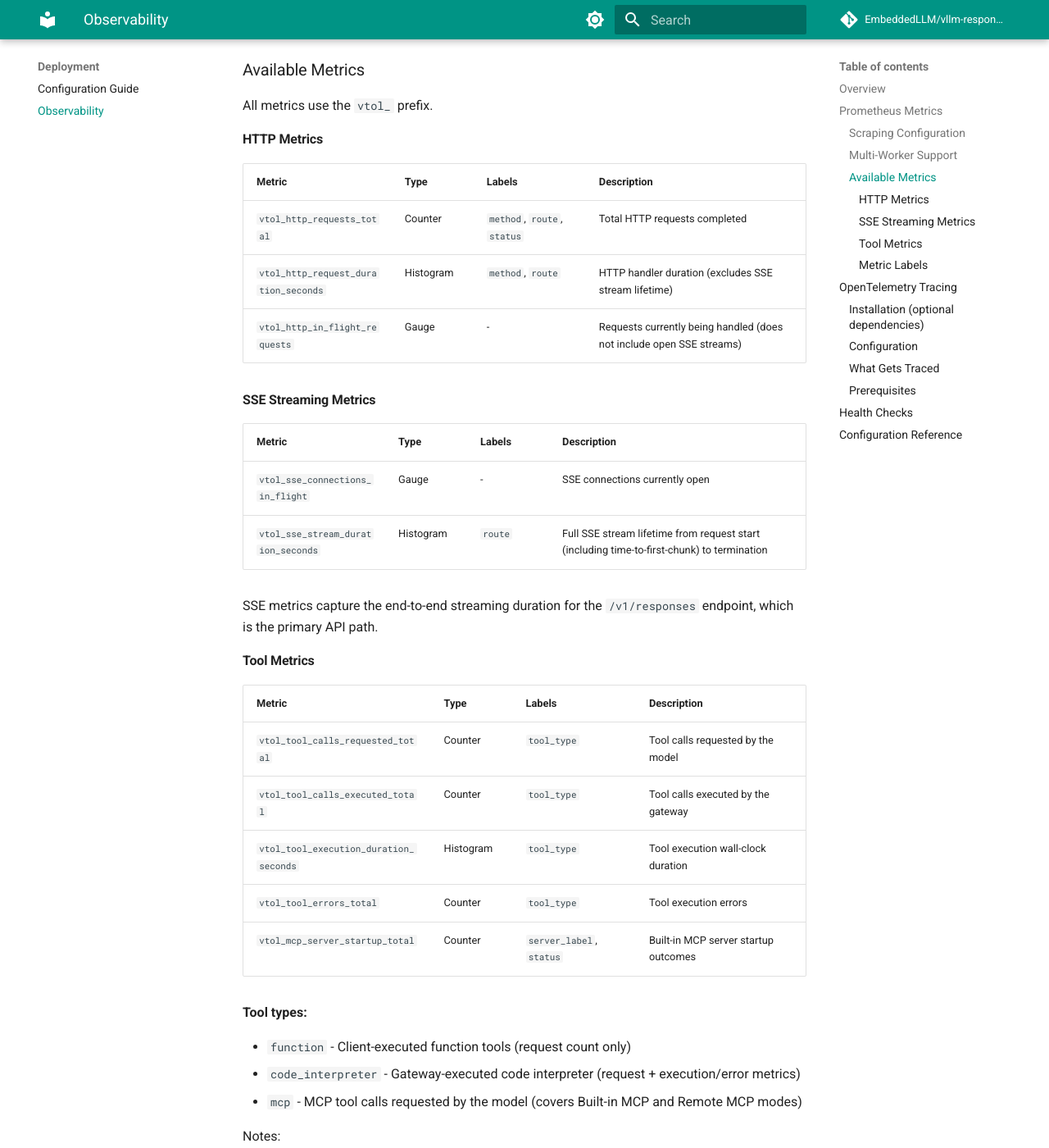
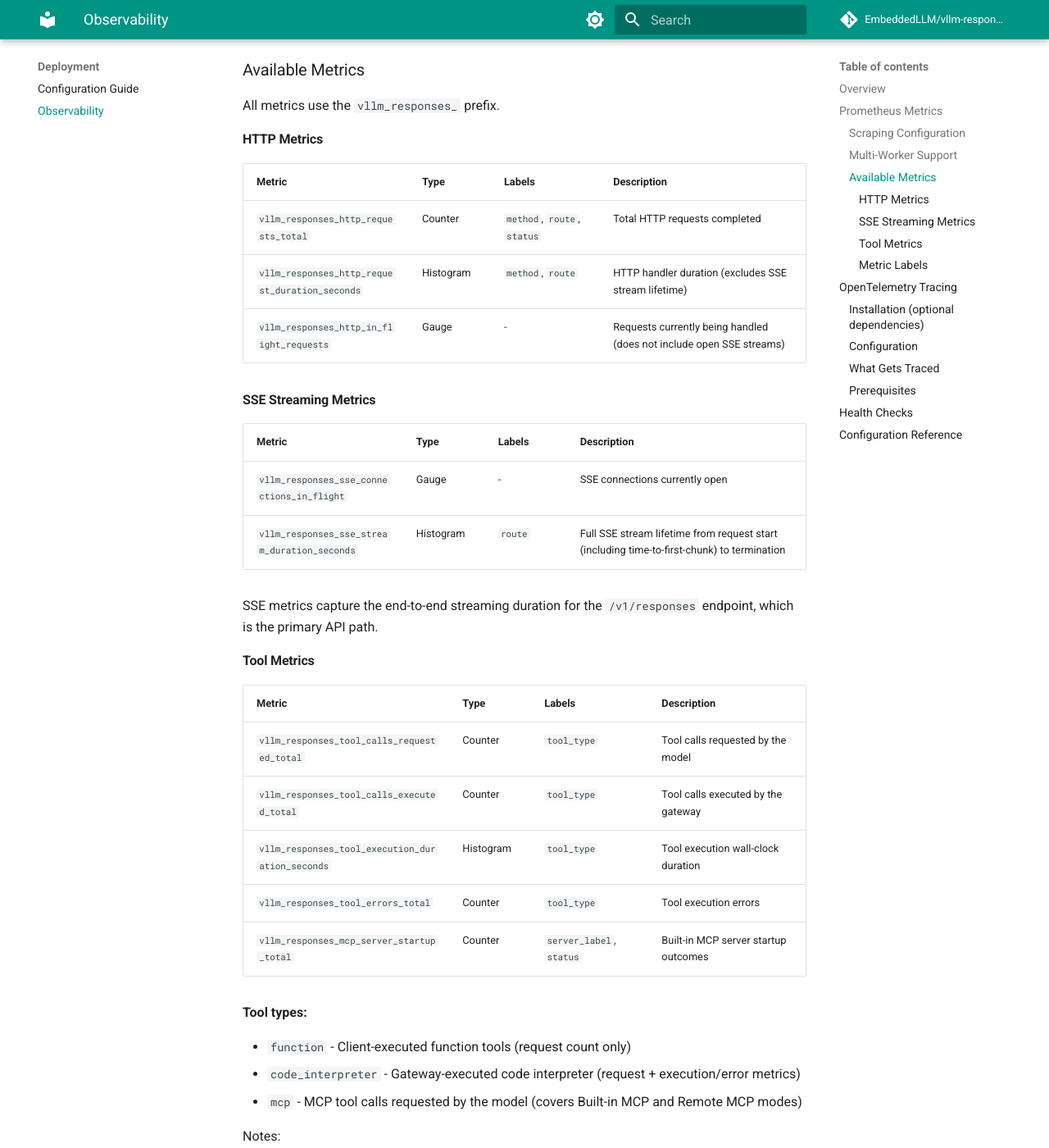
Before and after one commit to EmbeddedLLM/vllm-responses, an MkDocs documentation site: the page built from docs/deployment/observability.md, in a window 1280 px wide and 1400 px high, scrolled down 1554 px. Shown: the whole window at 82% size. Built offline with MkDocs 1.6.1 and Material for MkDocs 9.7.7, drawn with Linux system fonts in a browser that asks for light colours; comment, search, counter and statistics services are not loaded; some of the changed text lies outside the part shown.

Commit message:
update docs (#19)

````diff
--- a/docs/deployment/observability.md
+++ b/docs/deployment/observability.md
@@ -57,34 +57,34 @@ We intentionally do not document manual multi-worker ASGI server setups here (Gu
 
 ### Available Metrics
 
-All metrics use the `vtol_` prefix.
+All metrics use the `vllm_responses_` prefix.
 
 #### HTTP Metrics
 
-| Metric                               | Type      | Labels                      | Description                                                          |
-| ------------------------------------ | --------- | --------------------------- | -------------------------------------------------------------------- |
-| `vtol_http_requests_total`           | Counter   | `method`, `route`, `status` | Total HTTP requests completed                                        |
-| `vtol_http_request_duration_seconds` | Histogram | `method`, `route`           | HTTP handler duration (excludes SSE stream lifetime)                 |
-| `vtol_http_in_flight_requests`       | Gauge     | -                           | Requests currently being handled (does not include open SSE streams) |
+| Metric                                         | Type      | Labels                      | Description                                                          |
+| ---------------------------------------------- | --------- | --------------------------- | -------------------------------------------------------------------- |
+| `vllm_responses_http_requests_total`           | Counter   | `method`, `route`, `status` | Total HTTP requests completed                                        |
+| `vllm_responses_http_request_duration_seconds` | Histogram | `method`, `route`           | HTTP handler duration (excludes SSE stream lifetime)                 |
+| `vllm_responses_http_in_flight_requests`       | Gauge     | -                           | Requests currently being handled (does not include open SSE streams) |
 
 #### SSE Streaming Metrics
 
-| Metric                             | Type      | Labels  | Description                                                                                |
-| ---------------------------------- | --------- | ------- | ------------------------------------------------------------------------------------------ |
-| `vtol_sse_connections_in_flight`   | Gauge     | -       | SSE connections currently open                                                             |
-| `vtol_sse_stream_duration_seconds` | Histogram | `route` | Full SSE stream lifetime from request start (including time-to-first-chunk) to termination |
+| Metric                                       | Type      | Labels  | Description                                                                                |
+| -------------------------------------------- | --------- | ------- | ------------------------------------------------------------------------------------------ |
+| `vllm_responses_sse_connections_in_flight`   | Gauge     | -       | SSE connections currently open                                                             |
+| `vllm_responses_sse_stream_duration_seconds` | Histogram | `route` | Full SSE stream lifetime from request start (including time-to-first-chunk) to termination |
 
 SSE metrics capture the end-to-end streaming duration for the `/v1/responses` endpoint, which is the primary API path.
 
 #### Tool Metrics
 
-| Metric                                 | Type      | Labels                   | Description                          |
-| -------------------------------------- | --------- | ------------------------ | ------------------------------------ |
-| `vtol_tool_calls_requested_total`      | Counter   | `tool_type`              | Tool calls requested by the model    |
-| `vtol_tool_calls_executed_total`       | Counter   | `tool_type`              | Tool calls executed by the gateway   |
-| `vtol_tool_execution_duration_seconds` | Histogram | `tool_type`              | Tool execution wall-clock duration   |
-| `vtol_tool_errors_total`               | Counter   | `tool_type`              | Tool execution errors                |
-| `vtol_mcp_server_startup_total`        | Counter   | `server_label`, `status` | Built-in MCP server startup outcomes |
+| Metric                                           | Type      | Labels                   | Description                          |
+| ------------------------------------------------ | --------- | ------------------------ | ------------------------------------ |
+| `vllm_responses_tool_calls_requested_total`      | Counter   | `tool_type`              | Tool calls requested by the model    |
+| `vllm_responses_tool_calls_executed_total`       | Counter   | `tool_type`              | Tool calls executed by the gateway   |
+| `vllm_responses_tool_execution_duration_seconds` | Histogram | `tool_type`              | Tool execution wall-clock duration   |
+| `vllm_responses_tool_errors_total`               | Counter   | `tool_type`              | Tool execution errors                |
+| `vllm_responses_mcp_server_startup_total`        | Counter   | `server_label`, `status` | Built-in MCP server startup outcomes |
 
 **Tool types:**
 
@@ -95,7 +95,7 @@ SSE metrics capture the end-to-end streaming duration for the `/v1/responses` en
 Notes:
 
 - MCP metrics are not split by mode (Built-in MCP vs Remote MCP) in current metrics.
-- `vtol_mcp_server_startup_total` is hosted-only (there is no startup metric for Client-Specified Remote declarations).
+- `vllm_responses_mcp_server_startup_total` is hosted-only (there is no startup metric for Client-Specified Remote declarations).
 
 #### Metric Labels
 
@@ -132,7 +132,7 @@ export VR_OPENTELEMETRY_HOST=otel-collector
 export VR_OPENTELEMETRY_PORT=4317
 
 # Service name in traces
-export VR_OTEL_SERVICE_NAME=vtol-gateway
+export VR_OTEL_SERVICE_NAME=vllm_responses
 ```
 
 ### What Gets Traced
````
Also changed, not shown: docs/reference/configuration.md (+1 -1 lines).
